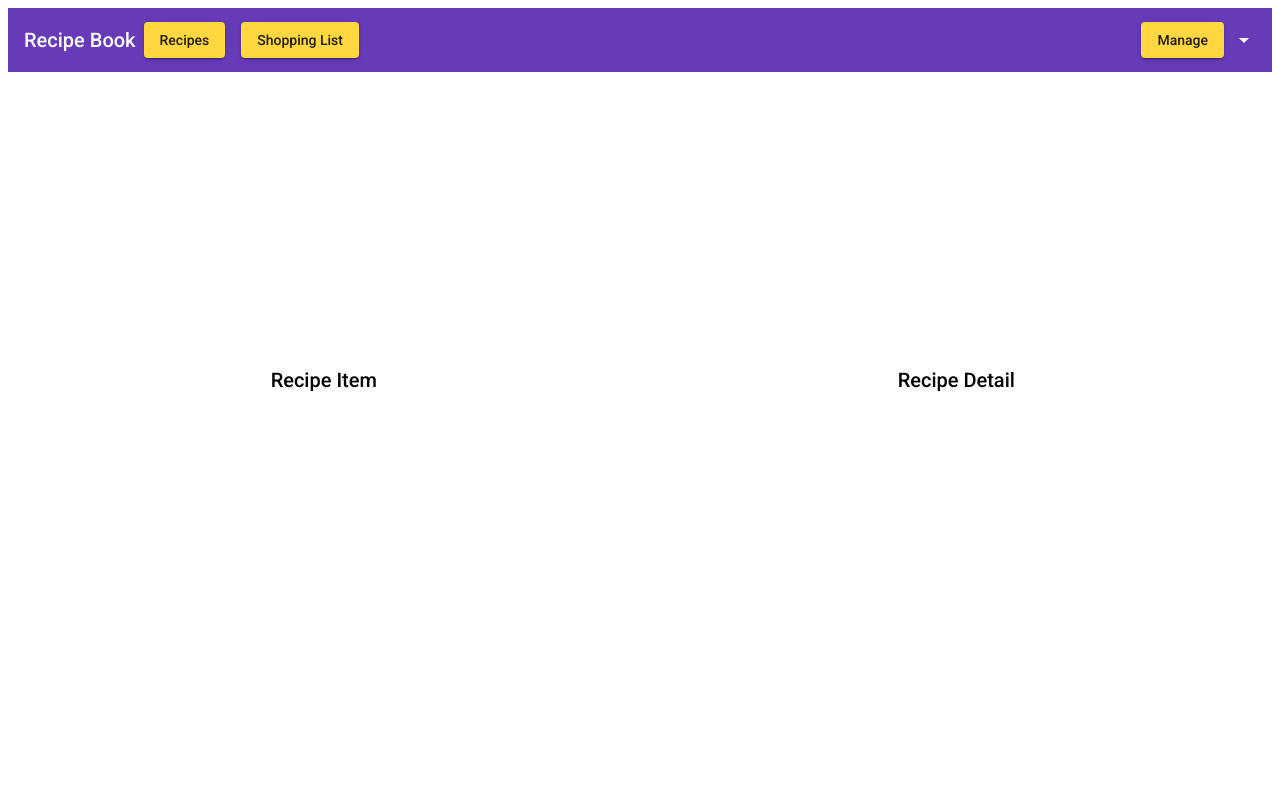
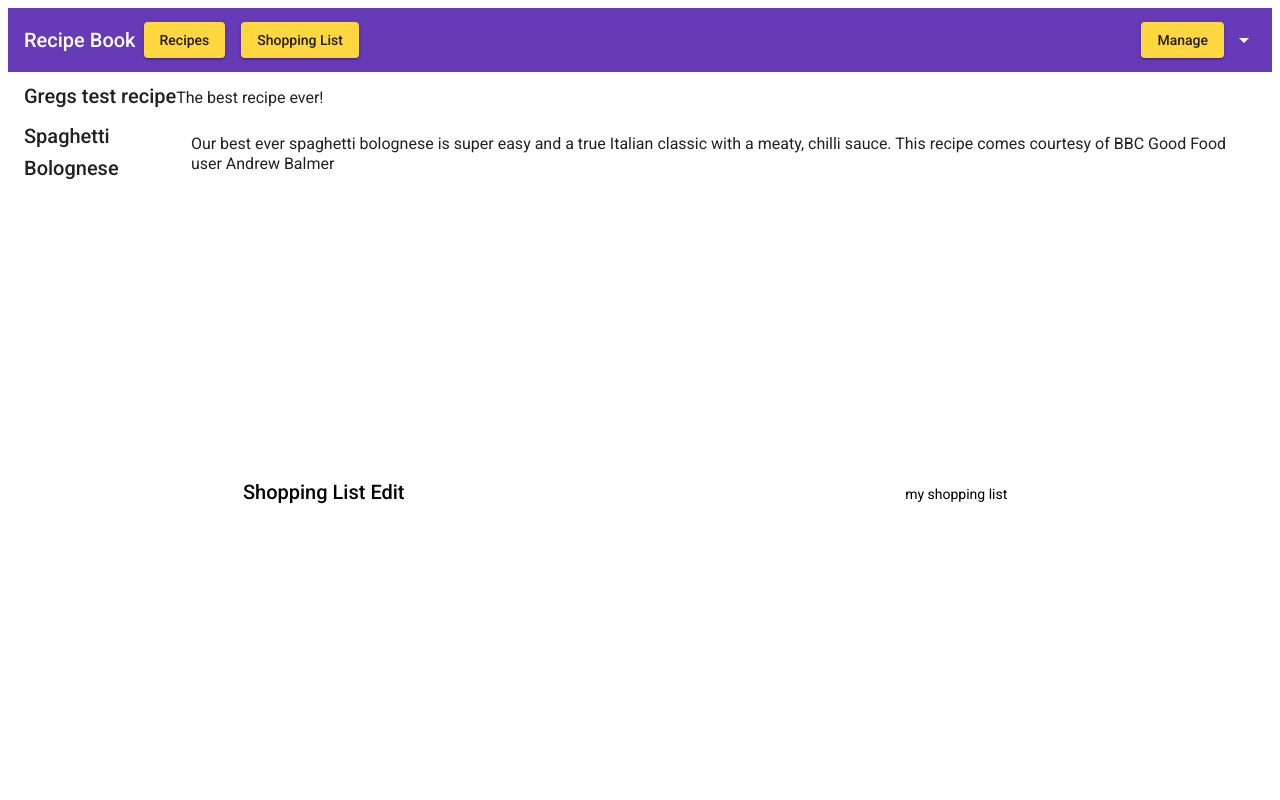
Before and after one commit to Greg-Neumann/Udemy-Course-Project-Angular, an Angular app: page / in a window 1280 px wide. Shown: the top 800 px of the page. Built offline with nearby package versions, Linux system fonts and the light colour scheme.

Commit message:
WIP on Master-Detail. See recipes component HTML

```diff
--- a/src/app/app.component.html
+++ b/src/app/app.component.html
@@ -1,10 +1,3 @@
-<app-header> </app-header>
-<div class="container">
-  <div class="row">
-    <div class="col-md-12">
-      <app-recipes></app-recipes>
-      <app-shopping-list></app-shopping-list>
-    </div>
-
-  </div>
-</div>
+<app-header></app-header>
+<app-recipes></app-recipes>
+<app-shopping-list></app-shopping-list>
--- a/src/app/recipes/recipe-list/recipe-item/recipe-item.component.html
+++ b/src/app/recipes/recipe-list/recipe-item/recipe-item.component.html
@@ -1 +1 @@
-<h2>Recipe Item</h2>
+<h1>recipe Item</h1>
--- a/src/app/recipes/recipe-list/recipe-item/recipe-item.component.ts
+++ b/src/app/recipes/recipe-list/recipe-item/recipe-item.component.ts
@@ -1,15 +1,14 @@
-import { Component, OnInit } from '@angular/core';
+import { Component, OnInit, Input } from '@angular/core';
+import { Recipe } from '../../recipe.model';
 
 @Component({
   selector: 'app-recipe-item',
   templateUrl: './recipe-item.component.html',
-  styleUrls: ['./recipe-item.component.css']
+  styleUrls: ['./recipe-item.component.css'],
 })
 export class RecipeItemComponent implements OnInit {
+  @Input() item: Recipe = <Recipe>{}; // null
+  constructor() {}
 
-  constructor() { }
-
-  ngOnInit(): void {
-  }
-
+  ngOnInit(): void {}
 }
--- a/src/app/recipes/recipe-list/recipe-list.component.css
+++ b/src/app/recipes/recipe-list/recipe-list.component.css
@@ -0,0 +1,3 @@
+.recipe-card {
+  max-width: 400px;
+}
--- a/src/app/recipes/recipe-list/recipe-list.component.html
+++ b/src/app/recipes/recipe-list/recipe-list.component.html
@@ -1 +1,10 @@
-<app-recipe-item></app-recipe-item>
+<mat-card class="recipe-card">
+  <mat-card-header>
+    <mat-card-title>
+      {{ item.name }}
+    </mat-card-title>
+    <mat-card-subtitle>{{ item.description }}</mat-card-subtitle>
+  </mat-card-header>
+
+  <!-- <img mat-card-image src="{{ item.imagePath }}" /> -->
+</mat-card>
--- a/src/app/recipes/recipe-list/recipe-list.component.ts
+++ b/src/app/recipes/recipe-list/recipe-list.component.ts
@@ -1,15 +1,14 @@
-import { Component, OnInit } from '@angular/core';
+import { Component, OnInit, Input } from '@angular/core';
+import { Recipe } from '../recipe.model';
 
 @Component({
   selector: 'app-recipe-list',
   templateUrl: './recipe-list.component.html',
-  styleUrls: ['./recipe-list.component.css']
+  styleUrls: ['./recipe-list.component.css'],
 })
 export class RecipeListComponent implements OnInit {
+  @Input() item: Recipe = <Recipe>{}; // think that this is a null recipe object
+  constructor() {}
 
-  constructor() { }
-
-  ngOnInit(): void {
-  }
-
+  ngOnInit(): void {}
 }
--- /dev/null
+++ b/src/app/recipes/recipe.model.ts
@@ -0,0 +1,18 @@
+/*
+Define a TypeScript class as a model for the recipe data item.
+*/
+export class Recipe {
+  public name: string; // name of recipe
+  public description: string; // description for that recipe
+  public imagePath: string; // url of an image of the recipe
+
+  constructor(
+    recipeName: string,
+    recipeDscription: string,
+    recipeImagePathURL: string
+  ) {
+    this.name = recipeName;
+    this.description = recipeDscription;
+    this.imagePath = recipeImagePathURL;
+  }
+}
--- a/src/app/recipes/recipes.component.css
+++ b/src/app/recipes/recipes.component.css
@@ -0,0 +1,4 @@
+.main-list {
+  padding-top: 10px;
+  max-width: 50%;
+}
--- a/src/app/recipes/recipes.component.html
+++ b/src/app/recipes/recipes.component.html
@@ -1,8 +1,37 @@
-<mat-grid-list cols="2">
-  <mat-grid-tile>
-    <app-recipe-list></app-recipe-list>
-  </mat-grid-tile>
-  <mat-grid-tile>
+<!-- <ul *ngFor="let recipeItem of recipes">
+  <li>
+    <app-recipe-list [item]="recipeItem"></app-recipe-list>
     <app-recipe-detail></app-recipe-detail>
-  </mat-grid-tile>
-</mat-grid-list>
+  </li>
+</ul> -->
+<!--
+
+TODO: Was rewriting this in stages to get to a situation where by a GRID (1 row, 2 cols) could
+be nested inside an unorder list so as to mimic the Master-Detail arrangement for the recipes.
+You might want to look at Material Boostrap as it might make such column arrangements easier than a UI
+component framework targteted at small screens
+
+-->
+<mat-list role="list" *ngFor="let recipeItem of recipes">
+  <mat-list-item role="listitem">
+    <!-- Inserting a Card inside of a list seemed to cause the rendering to always start at top of page.
+         This caused overlaying of repeated items
+    -->
+    <!-- <app-recipe-list [item]="recipeItem"> </app-recipe-list> -->
+    <h2>
+      {{ recipeItem.name }}
+    </h2>
+    <p>
+      {{ recipeItem.description }}
+    </p>
+
+    <!-- <mat-grid-tile> recipe detail appears here </mat-grid-tile> -->
+  </mat-list-item>
+</mat-list>
+
+<!-- <mat-list-item *ngFor="let recipeItem of recipes">
+    <mat-card>
+
+
+    </mat-card>
+  </mat-list-item> -->
--- a/src/app/recipes/recipes.component.ts
+++ b/src/app/recipes/recipes.component.ts
@@ -1,15 +1,28 @@
 import { Component, OnInit } from '@angular/core';
+import { Recipe } from '../recipes/recipe.model'; // this was auto added by VS code with it's extensions
 
 @Component({
   selector: 'app-recipes',
   templateUrl: './recipes.component.html',
-  styleUrls: ['./recipes.component.css']
+  styleUrls: ['./recipes.component.css'],
 })
 export class RecipesComponent implements OnInit {
+  //
+  // Instantiate an array of type Recipe to be the empty array
+  //
+  recipes: Recipe[] = [
+    new Recipe(
+      'Gregs test recipe',
+      'The best recipe ever!',
+      'https://live.staticflickr.com/7864/47044929942_fc84a2bccf_b.jpg'
+    ),
+    new Recipe(
+      'Spaghetti Bolognese',
+      'Our best ever spaghetti bolognese is super easy and a true Italian classic with a meaty, chilli sauce. This recipe comes courtesy of BBC Good Food user Andrew Balmer',
+      'https://images.immediate.co.uk/production/volatile/sites/30/2020/08/the-best-spaghetti-bolognese-7e83155.jpg'
+    ),
+  ];
+  constructor() {}
 
-  constructor() { }
-
-  ngOnInit(): void {
-  }
-
+  ngOnInit(): void {}
 }
```
Also changed, not shown: src/app/header/header.component.html (+0 -23 lines), src/app/material/material.module.ts (+8 -2 lines).
